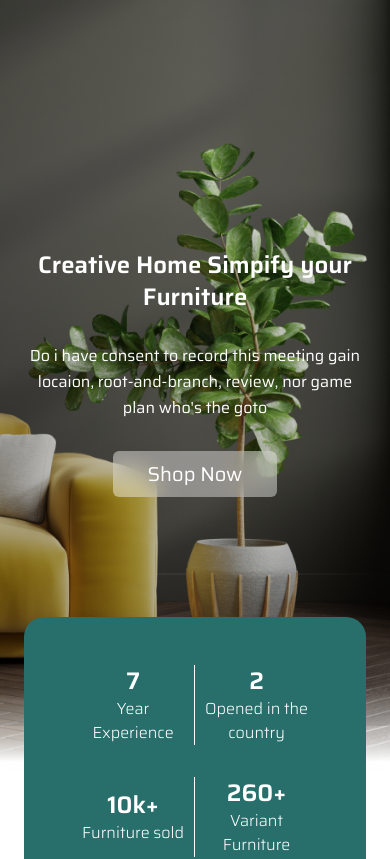
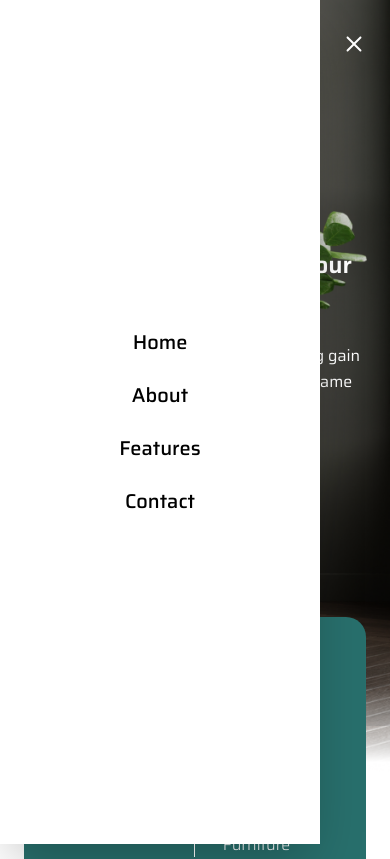
Before and after one commit to uallace-macedo/FURNITURE-WB, a React (Vite) app: page / in a window 390 px wide. Shown: the top 859 px of the page. Built offline with nearby package versions, Linux system fonts and the light colour scheme.

Commit message:
feat: add header + mobile header

```diff
--- a/src/App.jsx
+++ b/src/App.jsx
@@ -6,10 +6,12 @@ import Products from "./components/Products";
 import Testimonials from "./components/Testimonials";
 import Newsletter from "./components/Newsletter";
 import Footer from "./components/Footer";
+import Header from "./components/Header";
 
 function App() {
   return (
     <div className="w-full max-w-[1440px] mx-auto bg-white">
+      <Header />
       <Hero />
       <Features />
       <NewItems />
--- /dev/null
+++ b/src/components/Header/Header.jsx
@@ -0,0 +1,50 @@
+import React, { useState, useEffect } from 'react';
+import Logo from '../../assets/img/logo.svg';
+
+import { CgMenuRight, CgClose } from 'react-icons/cg';
+import { navigation } from '../../data';
+
+import NavMobile from '../NavMobile';
+
+
+const Header = () => {
+  const [bg, setBg] = useState(false);
+  const [mobileNav, setMobileNav] = useState(true);
+
+  useEffect(() => {
+    window.addEventListener('scroll', () => {
+      return window.scrollY > 50 ? setBg(true) : setBg(false);
+    })
+  })
+
+  return (
+    <header className={`${bg ? 'bg-primary' : 'bg-none'} fixed left-0 w-full py-2 z-10  transition-all duration-200`}>
+      <div className="container mx-auto">
+        <div className='flex justify-between items-center'>
+          <a href="#">
+            <img className='h-6 lg:h-8' src={Logo} alt="" />
+          </a>
+          <div onClick={() => setMobileNav(!mobileNav)} className='text-2xl text-white md:hidden cursor-pointer'>
+            {mobileNav ? <CgClose /> : <CgMenuRight />}
+          </div>
+          <nav className='hidden md:flex'>
+            <ul className='md:flex md:gap-x-12'>
+              {navigation.map((item, index) => {
+                return (
+                  <li key={index}>
+                    <a className='capitalize text-white hover:border-b transition-all' href={item.href}>{item.name}</a>
+                  </li>
+                )
+              })}
+            </ul>
+          </nav>
+          <div className={`${mobileNav ? 'left-0' : '-left-full'} md:hidden fixed bottom-0 w-full max-w-xs h-screen transition-all`}>
+            <NavMobile />
+          </div>
+        </div>
+      </div>
+    </header>
+  )
+}
+
+export default Header;
--- /dev/null
+++ b/src/components/Header/index.jsx
@@ -0,0 +1 @@
+export { default } from './Header';
--- /dev/null
+++ b/src/components/NavMobile/NavMobile.jsx
@@ -0,0 +1,17 @@
+import { navigation } from '../../data';
+
+const NavMobile = () => {
+  return (
+    <nav className="bg-white w-full h-full shadow-2xl">
+      <ul className='text-center h-full flex flex-col items-center justify-center gap-y-6'>
+        {navigation.map((item, index) => (
+          <li key={index}>
+            <a className='select-none capitalize text-xl font-medium' href={item.href}>{item.name}</a>
+          </li>
+        ))}
+      </ul>
+    </nav>
+  )
+}
+
+export default NavMobile;
--- /dev/null
+++ b/src/components/NavMobile/index.jsx
@@ -0,0 +1 @@
+export { default } from './NavMobile';
```
